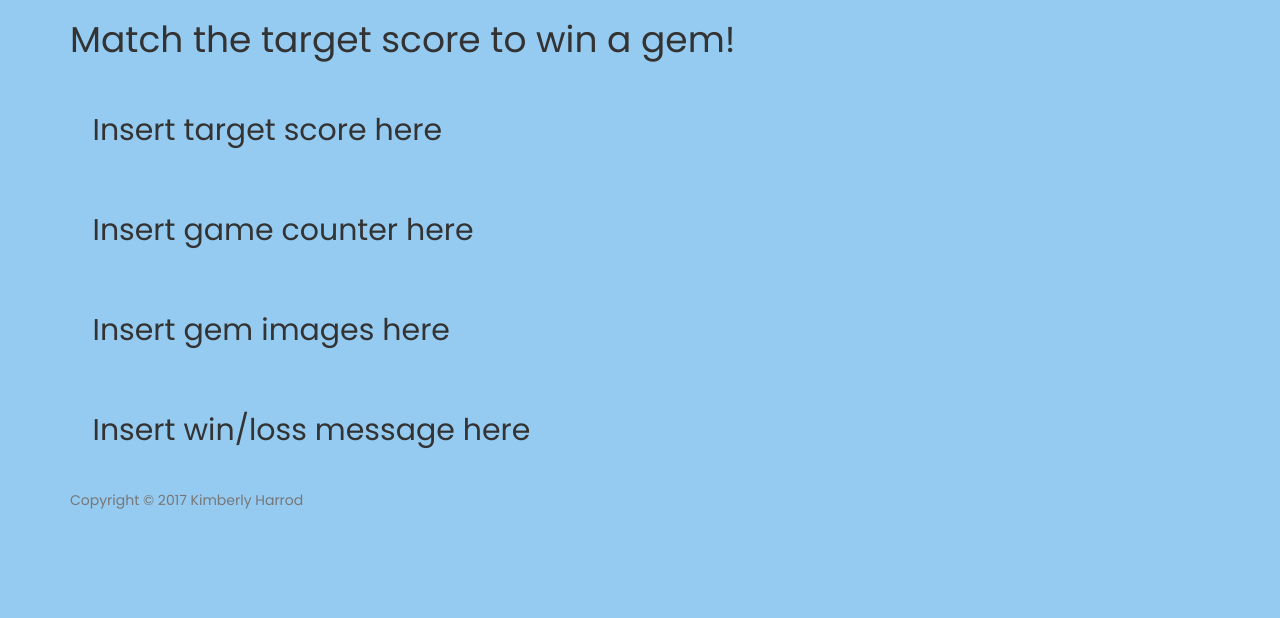
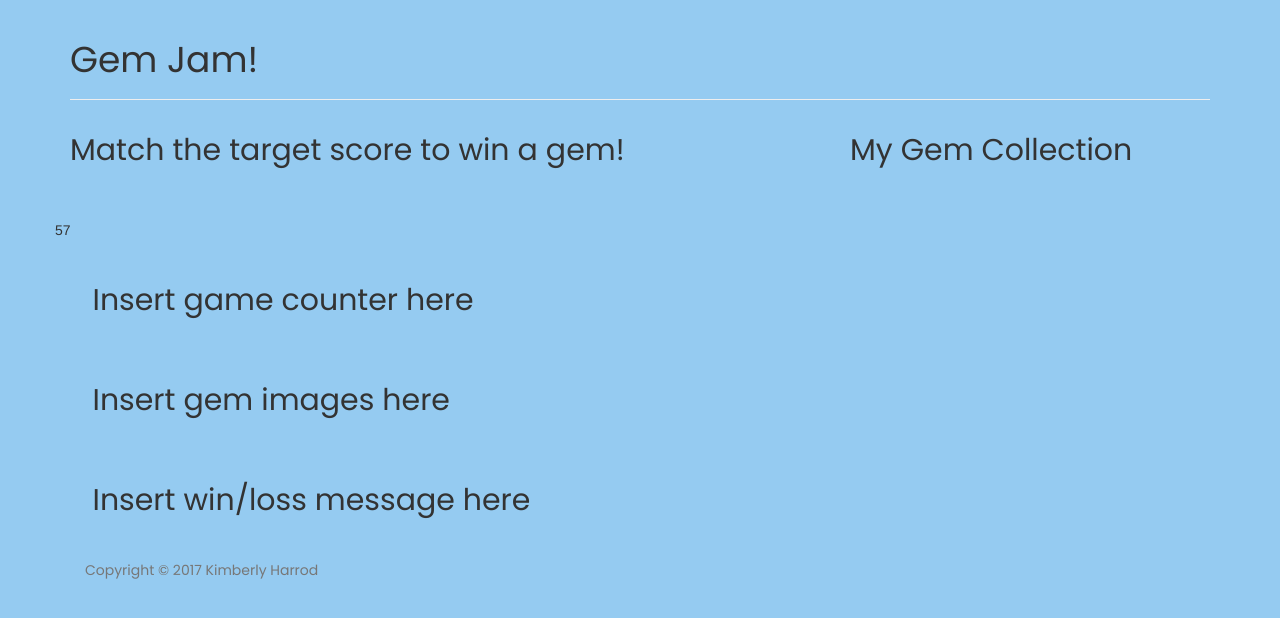
Before and after one commit to kimharrod/week-4-game, a PHP site: page /gameplay.html in a window 1280 px wide. Shown: the top 618 px of the page. Run offline with PHP 8.4, Linux system fonts and the light colour scheme; some libraries are stand-ins or nearby versions.

Commit message:
Set Target Score and Game Gems

```diff
--- a/assets/css/style.css
+++ b/assets/css/style.css
@@ -24,6 +24,23 @@
 }
 
 .col-md-12 {
+
+	box-sizing: border-box;
+
+	color: rgb(51, 51, 51);
+
+	display: block;
+
+	font-family: 'Poppins', sans-serif;
+
+	font-size: 30px;
+
+	font-weight: 300;
+
+	line-height: 60px;
+}
+
+.col-md-12 p {
 
 	box-sizing: border-box;
 
--- a/gameplay.html
+++ b/gameplay.html
@@ -6,7 +6,7 @@
   <title>week-4-game</title>
 
 <!-- Linking to Boostrap CDN -->
-<link rel="stylesheet" href="https://maxcdn.bootstrapcdn.com/bootstrap/3.3.7/css/bootstrap.min.css" integrity="sha384-BVYiiSIFeK1dGmJRAkycuHAHRg32OmUcww7on3RYdg4Va+PmSTsz/K68vbdEjh4u" crossorigin="anonymous">
+	<link rel="stylesheet" href="https://maxcdn.bootstrapcdn.com/bootstrap/3.3.7/css/bootstrap.min.css" integrity="sha384-BVYiiSIFeK1dGmJRAkycuHAHRg32OmUcww7on3RYdg4Va+PmSTsz/K68vbdEjh4u" crossorigin="anonymous">
 
 <!-- Optional theme -->
 	<link rel="stylesheet" href="https://maxcdn.bootstrapcdn.com/bootstrap/3.3.7/css/bootstrap-theme.min.css" integrity="sha384-rHyoN1iRsVXV4nD0JutlnGaslCJuC7uwjduW9SVrLvRYooPp2bWYgmgJQIXwl/Sp" crossorigin="anonymous">
@@ -22,16 +22,14 @@
 	<link href="https://fonts.googleapis.com/css?family=Open+Sans|Poppins" rel="stylesheet">
 
 
+<!-- JQuery -->
+  	<script src="https://code.jquery.com/jquery.js"></script>
+
+
 </head>
 
 
 <body>
-
-
-<!-- jQuery (necessary for Bootstrap's JavaScript plugins) -->
-<script src="https://ajax.googleapis.com/ajax/libs/jquery/1.12.4/jquery.min.js"></script>
-<!-- Include all compiled plugins (below), or include individual files as needed -->
-<script src="js/bootstrap.min.js"></script>
 
 
 <div class="container">
@@ -40,9 +38,10 @@
 
 		<div class="col-md-12">
 
-				<div>
-		    	<h1>Match the target score to win a gem!</h1>
-		    	</div>
+				<div class="page-header">
+  				<h1>Gem Jam!</h1>
+				</div>
+
 
 		</div>
 
@@ -54,7 +53,14 @@
 
 		<div class="col-md-8">
 
-			<div class="row top-buffer" id="targetScore">
+
+			<div class="row">
+
+				<p class="col-md-12">Match the target score to win a gem!</p>
+
+			</div>
+
+			<div class="row top-buffer" id="setTarget">
 
 				<p class="col-md-12">Insert target score here</p>
 
@@ -83,9 +89,14 @@
 
 
 	    <div class="col-md-4">
+
+	    	<div class="row" id="gemBox">
+
+				<p class="col-md-12">My Gem Collection</p>
+
+			</div>
+
 		</div>
-
-	</div>
 
 
 </div>
@@ -97,6 +108,55 @@
     </footer>
 
 
+<script type="text/javascript">
+
+$(document).ready(function(){
+
+	// Array of possible gems //
+		var gem = ["agate", "amethyst", "aragonite", "azurite", "celestine", "crystal", "fluorite", "gypsum", "jade", "olivine", "onyx", "quartz", "rhodochrosite", "rose", "unakite"];
+
+	// Set variables for the arrays of game gems and gem values
+
+		var gameGems = [];
+		var gemValues = [];
+		var gemPick = "";
+
+
+	// Generate a random target score between 12 and 120 to start the game //
+
+
+		var targetScore = Math.floor((Math.random() * 108) +12);
+		$("#setTarget").html(targetScore);
+		console.log(targetScore);
+
+
+	//Choose four gems randomly from the gem array and display
+
+	while (gameGems.length < 4) {
+		var gemPick = gem[Math.floor(Math.random() * gem.length)];
+
+			if (gameGems.indexOf(gemPick) === -1) {
+				gameGems.push(gemPick);
+			}
+
+			console.log(gemPick);
+		}
+
+
+	//Add a hidden value between 1 and 12 to each of the four gems; each gem shown should have a unique value
+
+
+
+
+
+
+	   	var gameOver = 1;
+
+
+});
+
+</script>
+
 </body>
 
 </html>
```
Also changed, not shown: index.html (+14 -6 lines).
